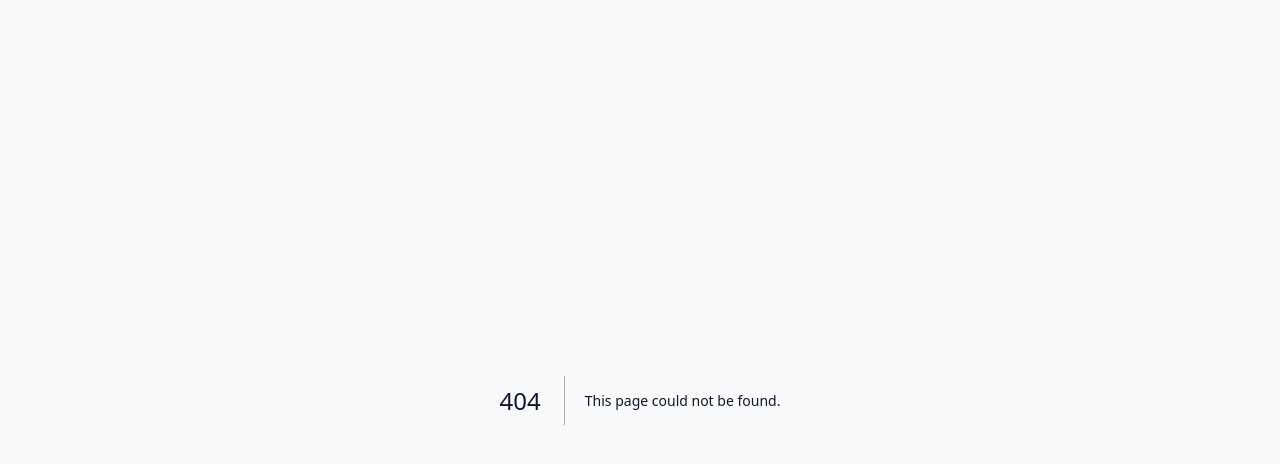
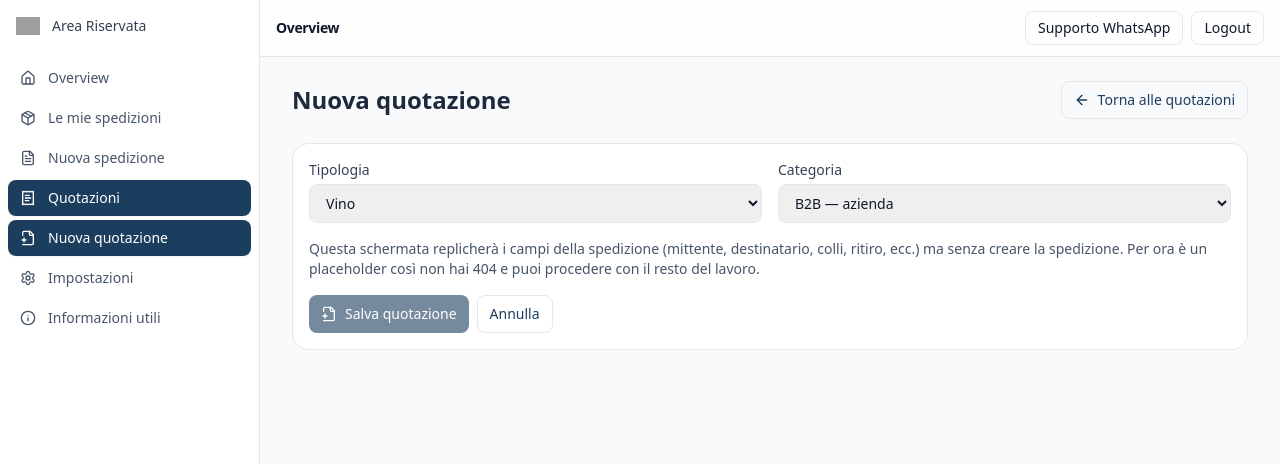
Before and after one commit to SPST-WINE/spst-dashboard, a Next.js app: page /dashboard/quotazioni/nuova in a window 1280 px wide. Before the commit this address had no page. Shown: the top 464 px of the page. Built offline with nearby package versions, Linux system fonts and the light colour scheme; grey boxes are pictures that could not be loaded.

Commit message:
Create page.tsx

```diff
--- /dev/null
+++ b/app/dashboard/quotazioni/nuova/page.tsx
@@ -0,0 +1,79 @@
+// app/dashboard/quotazioni/nuova/page.tsx
+'use client';
+
+import Link from 'next/link';
+import { useState } from 'react';
+import { FilePlus2, ArrowLeft } from 'lucide-react';
+
+export default function NuovaQuotazionePage() {
+  // Per ora solo placeholder UI (nessun submit verso API)
+  const [tipo, setTipo] = useState<'vino' | 'altro'>('vino');
+  const [sottotipo, setSottotipo] = useState<'B2B' | 'B2C' | 'Sample'>('B2B');
+
+  return (
+    <div className="space-y-6">
+      <div className="flex items-center justify-between">
+        <h1 className="text-2xl font-semibold text-slate-800">Nuova quotazione</h1>
+        <Link
+          href="/dashboard/quotazioni"
+          className="inline-flex items-center gap-2 rounded-lg border px-3 py-2 text-sm text-[#1c3e5e] hover:bg-slate-50"
+        >
+          <ArrowLeft className="h-4 w-4" />
+          Torna alle quotazioni
+        </Link>
+      </div>
+
+      <div className="rounded-2xl border bg-white p-4">
+        <div className="grid gap-4 md:grid-cols-2">
+          <div>
+            <label className="mb-1 block text-sm font-medium text-slate-700">Tipologia</label>
+            <select
+              value={tipo}
+              onChange={(e) => setTipo(e.target.value as 'vino' | 'altro')}
+              className="w-full rounded-lg border px-3 py-2 text-sm focus:outline-none focus:ring-2 focus:ring-spst-blue/20"
+            >
+              <option value="vino">Vino</option>
+              <option value="altro">Altro</option>
+            </select>
+          </div>
+
+          <div>
+            <label className="mb-1 block text-sm font-medium text-slate-700">Categoria</label>
+            <select
+              value={sottotipo}
+              onChange={(e) => setSottotipo(e.target.value as 'B2B' | 'B2C' | 'Sample')}
+              className="w-full rounded-lg border px-3 py-2 text-sm focus:outline-none focus:ring-2 focus:ring-spst-blue/20"
+            >
+              <option value="B2B">B2B — azienda</option>
+              <option value="B2C">B2C — privato</option>
+              <option value="Sample">Sample — campionatura</option>
+            </select>
+          </div>
+        </div>
+
+        <p className="mt-4 text-sm text-slate-600">
+          Questa schermata replicherà i campi della spedizione (mittente, destinatario, colli, ritiro, ecc.) ma senza creare la spedizione.
+          Per ora è un placeholder così non hai 404 e puoi procedere con il resto del lavoro.
+        </p>
+
+        <div className="mt-4 flex gap-2">
+          <button
+            type="button"
+            disabled
+            className="inline-flex items-center gap-2 rounded-lg bg-[#1c3e5e] px-3 py-2 text-sm text-white opacity-60 cursor-not-allowed"
+            title="In arrivo"
+          >
+            <FilePlus2 className="h-4 w-4" />
+            Salva quotazione
+          </button>
+          <Link
+            href="/dashboard/quotazioni"
+            className="inline-flex items-center gap-2 rounded-lg border px-3 py-2 text-sm text-[#1c3e5e] hover:bg-slate-50"
+          >
+            Annulla
+          </Link>
+        </div>
+      </div>
+    </div>
+  );
+}
```
